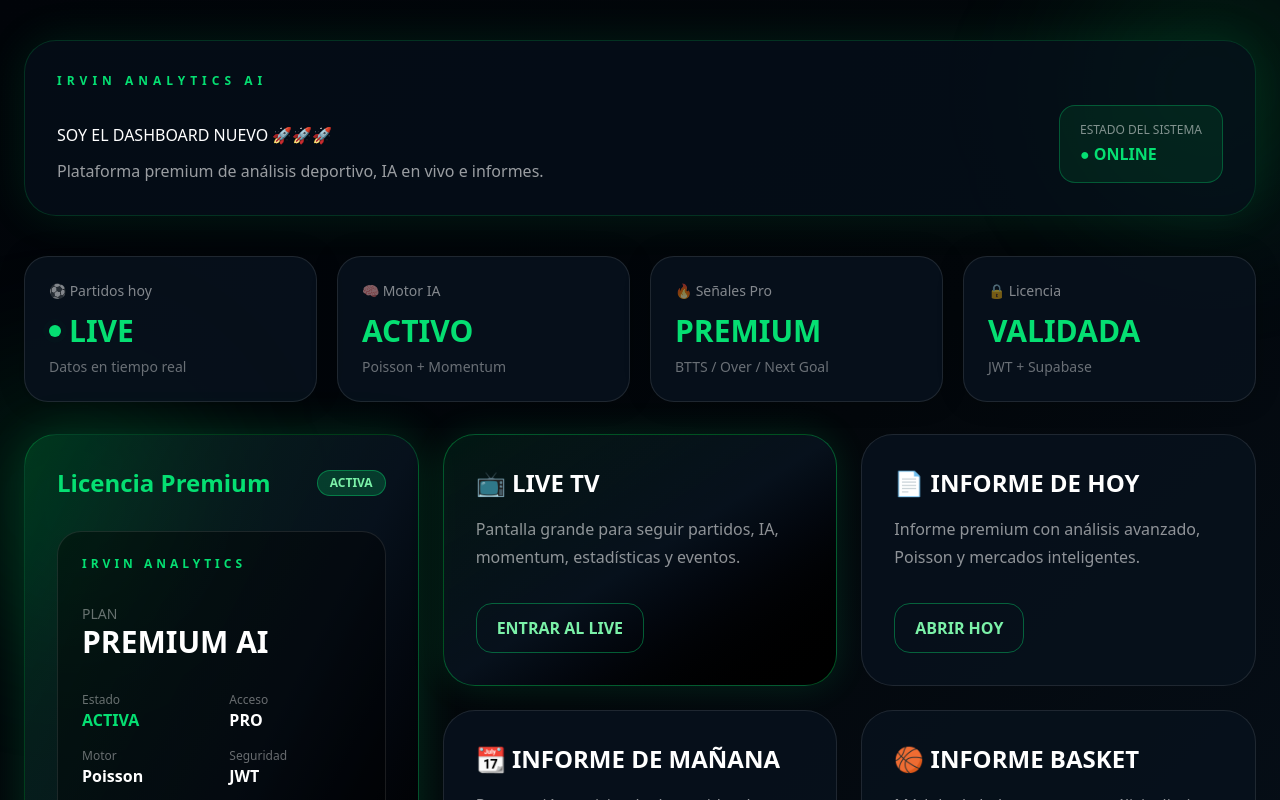
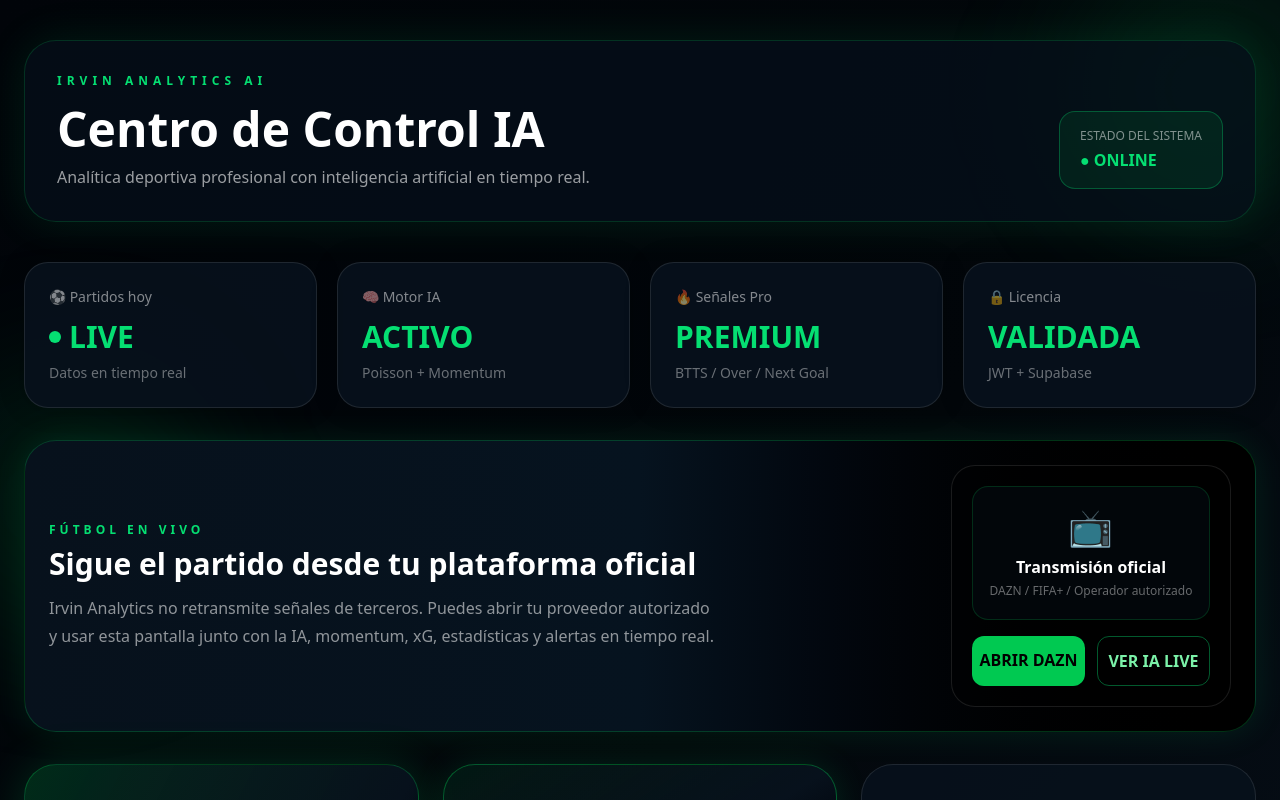
Before and after one commit to irvin182/irvin-picks, a Next.js app: page /dashboard in a window 1280 px wide. Shown: the top 800 px of the page. Built offline with nearby package versions, Linux system fonts and the light colour scheme.

Commit message:
Add official live football block

```diff
--- a/app/dashboard/page.tsx
+++ b/app/dashboard/page.tsx
@@ -16,12 +16,13 @@ export default function DashboardPage() {
 
           <div className="mt-4 flex flex-col lg:flex-row lg:items-end lg:justify-between gap-6">
             <div>
-           <h1>
-SOY EL DASHBOARD NUEVO 🚀🚀🚀
+<h1 className="text-5xl font-black">
+  Centro de Control IA
 </h1>
-              <p className="text-white/60 mt-3">
-                Plataforma premium de análisis deportivo, IA en vivo e informes.
-              </p>
+
+<p className="text-white/60 mt-3">
+Analítica deportiva profesional con inteligencia artificial en tiempo real.
+</p>
             </div>
 
             <div className="rounded-2xl border border-green-400/30 bg-green-500/10 px-5 py-4">
@@ -37,6 +38,54 @@ SOY EL DASHBOARD NUEVO 🚀🚀🚀
           <Stat title="🔥 Señales Pro" value="PREMIUM" text="BTTS / Over / Next Goal" />
           <Stat title="🔒 Licencia" value="VALIDADA" text="JWT + Supabase" />
         </div>
+
+        <div className="relative mb-8 rounded-[2rem] border border-green-500/25 bg-gradient-to-r from-[#07111c] via-[#06131f] to-black p-6 shadow-[0_0_35px_rgba(0,255,120,.10)]">
+  <div className="flex flex-col lg:flex-row lg:items-center lg:justify-between gap-6">
+    <div>
+      <p className="text-green-400 font-black tracking-[4px] text-xs">
+        FÚTBOL EN VIVO
+      </p>
+
+      <h2 className="text-3xl font-black mt-2">
+        Sigue el partido desde tu plataforma oficial
+      </h2>
+
+      <p className="text-white/55 mt-3 max-w-2xl leading-7">
+        Irvin Analytics no retransmite señales de terceros. Puedes abrir tu
+        proveedor autorizado y usar esta pantalla junto con la IA, momentum,
+        xG, estadísticas y alertas en tiempo real.
+      </p>
+    </div>
+
+    <div className="rounded-3xl border border-white/10 bg-black/40 p-5 min-w-[280px]">
+      <div className="aspect-video rounded-2xl border border-green-500/20 bg-[#02060a] flex items-center justify-center">
+        <div className="text-center">
+          <div className="text-4xl">📺</div>
+          <p className="font-black mt-2">Transmisión oficial</p>
+          <p className="text-white/40 text-xs mt-1">DAZN / FIFA+ / Operador autorizado</p>
+        </div>
+      </div>
+
+      <div className="mt-4 grid grid-cols-2 gap-3">
+        <a
+          href="https://www.dazn.com/"
+          target="_blank"
+          rel="noopener noreferrer"
+          className="rounded-xl bg-green-500 text-black font-black text-center py-3 hover:bg-green-400 transition"
+        >
+          ABRIR DAZN
+        </a>
+
+        <a
+          href="/live"
+          className="rounded-xl border border-green-400/40 text-green-300 font-black text-center py-3 hover:bg-green-400 hover:text-black transition"
+        >
+          VER IA LIVE
+        </a>
+      </div>
+    </div>
+  </div>
+</div>
 
         <div className="relative grid lg:grid-cols-3 gap-6">
           <div className="rounded-[2rem] border border-green-500/30 bg-gradient-to-br from-green-500/20 via-[#07111c] to-black p-8 shadow-[0_0_45px_rgba(0,255,120,.16)]">
```
